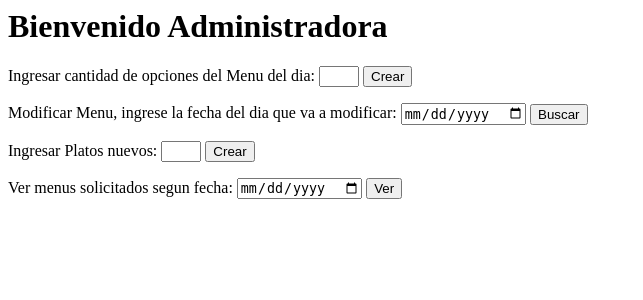
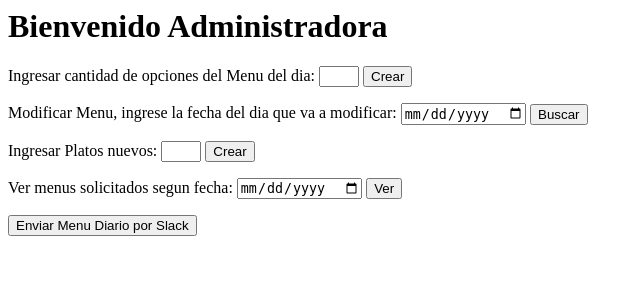
Before and after one commit to infocgodoy/Backend-Test-Godoy, a Django app: template BackendTestGodoy/gestionClientes/templates/login_admin.html in a window 1280 px wide. Shown: the top 300 px of the page, without its empty margins (0-643 px from the left). Run offline with Django 3.2, Linux system fonts and the light colour scheme; the template is opened without the code that fills it: values that come from a table or form of the project are taken from there, others are empty; data comes from the database, SQL or seed files in the repository.

Commit message:
Enviando mensajes a Slack por su api

```diff
--- a/BackendTestGodoy/BackendTestGodoy/urls.py
+++ b/BackendTestGodoy/BackendTestGodoy/urls.py
@@ -27,5 +27,6 @@ urlpatterns = [
     path('modificar_menu/', views.modificar_menus_v),
     path('nuevos_platos/', views.platos_v),
     path('ver_pedidos/', views.ver_pedidos_v),
+    path('enviar_menu/', views.enviar_menu_v),
 
 ]
--- a/BackendTestGodoy/gestionClientes/templates/login_admin.html
+++ b/BackendTestGodoy/gestionClientes/templates/login_admin.html
@@ -43,5 +43,11 @@
 
     </form>
 
+    <form action="/enviar_menu/" method="GET">
+
+        <p></p><input type="submit" value="Enviar Menu Diario por Slack"></p>
+
+    </form>
+
 </body>
 </html>
--- a/BackendTestGodoy/gestionClientes/views.py
+++ b/BackendTestGodoy/gestionClientes/views.py
@@ -6,6 +6,10 @@ from datetime import datetime
 from django.contrib.auth.decorators import login_required
 
 # Create your views here.
+
+def enviar_menu_v(request):
+
+    return HttpResponse('Se envio el menu del dia de hoy')
 
 def suma(x, y):
 
```
